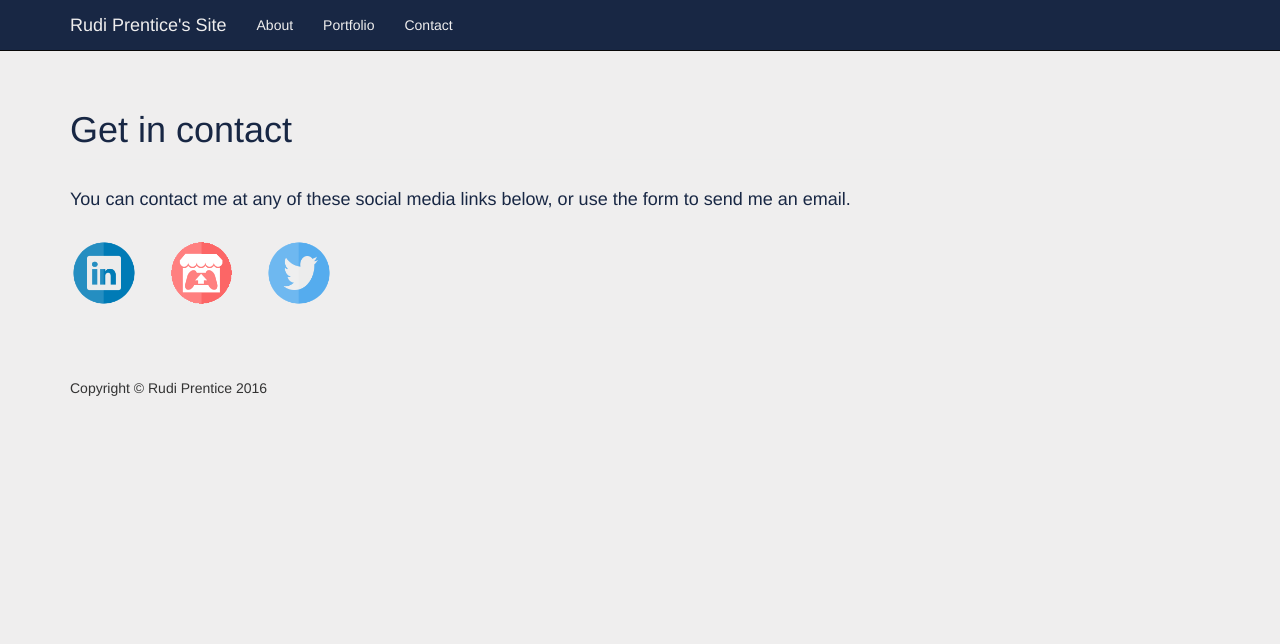
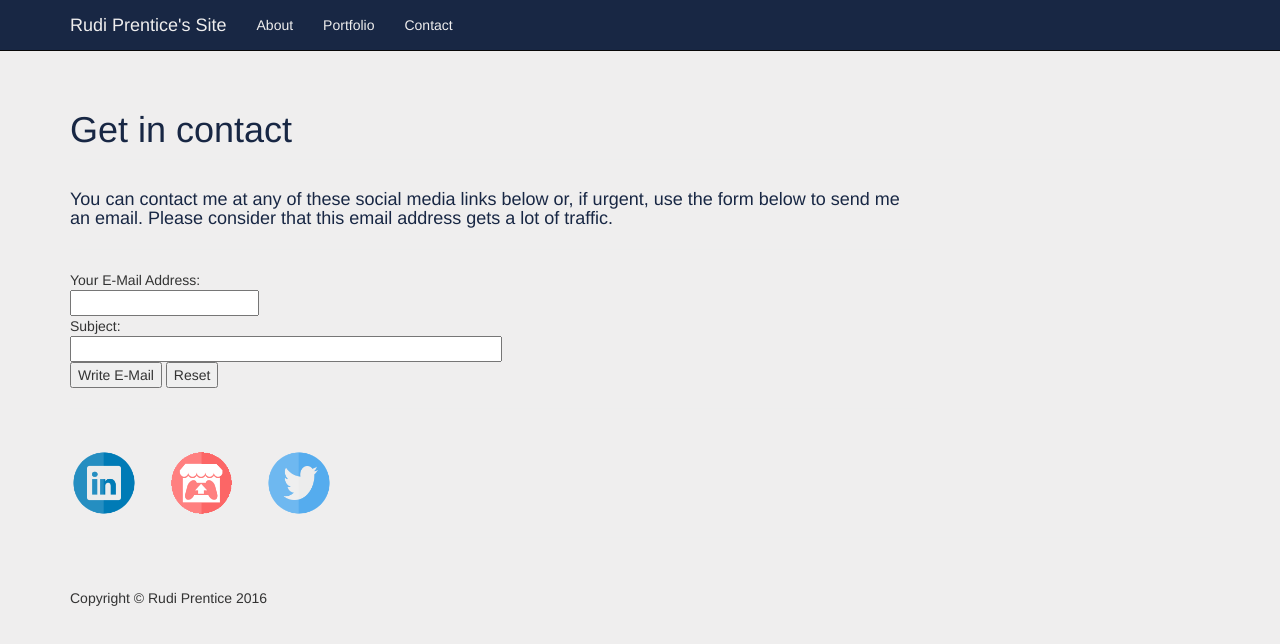
Before and after one commit to RudiJay/rudijay.github.io, a plain HTML site: page contact.html in a window 1280 px wide. Drawn offline with Linux system fonts and the light colour scheme.

Commit message:
Added memories of the dead bitbucket link and email form

```diff
--- a/contact.html
+++ b/contact.html
@@ -83,12 +83,25 @@
 
             <div class="col-md-9">
                 <h4>
-                  You can contact me at any of these social media links below,
-                  or use the form to send me an email.
+                  You can contact me at any of these social media links below or,
+                  if urgent, use the form below to send me an email. Please consider
+                  that this email address gets a lot of traffic.
                 </h4>
-
+                <hr>
+                <form action="mailto:rudiprentice@gmail.com" method="post" enctype="text/plain">
+                  Your E-Mail Address:
+                  <br>
+                  <input type="text" name="mail">
+                  <br>
+                  Subject:
+                  <br>
+                  <input type="text" name="comment" size="50">
+                  <br>
+                  <input type="submit" value="Write E-Mail">
+                  <input type="reset" value="Reset">
+                </form>
+                <hr>
             </div>
-
         </div>
         <!-- /.row -->
 
```
Also changed, not shown: memories-of-the-dead.html (+1 -0 lines).
